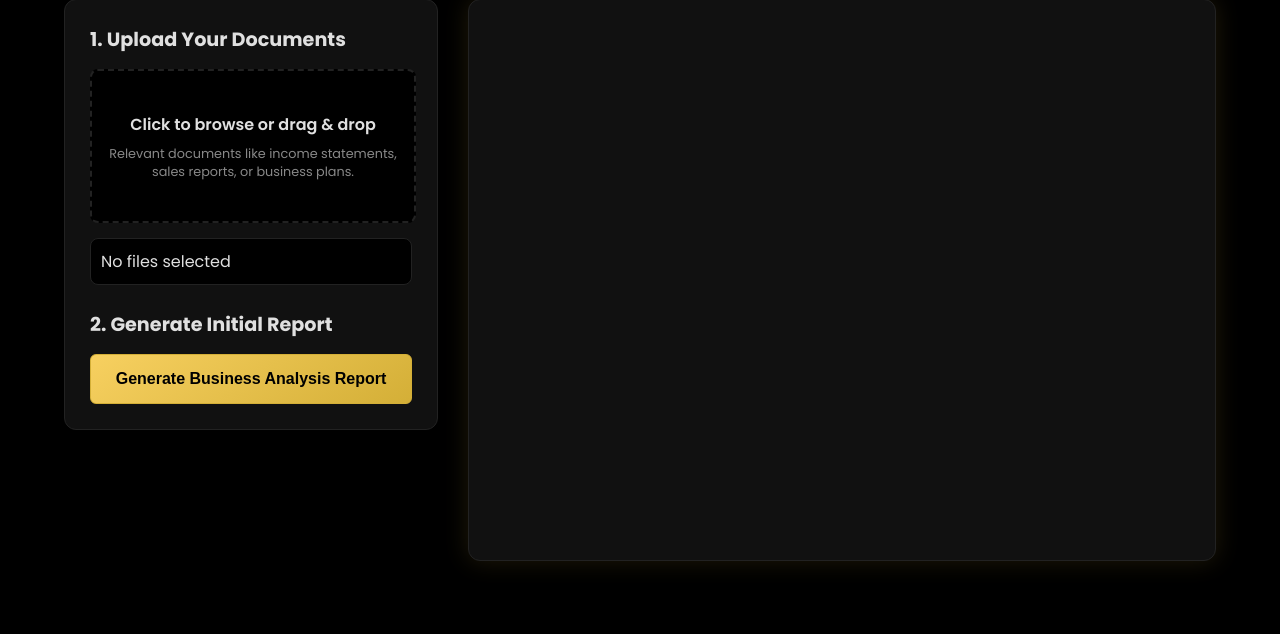
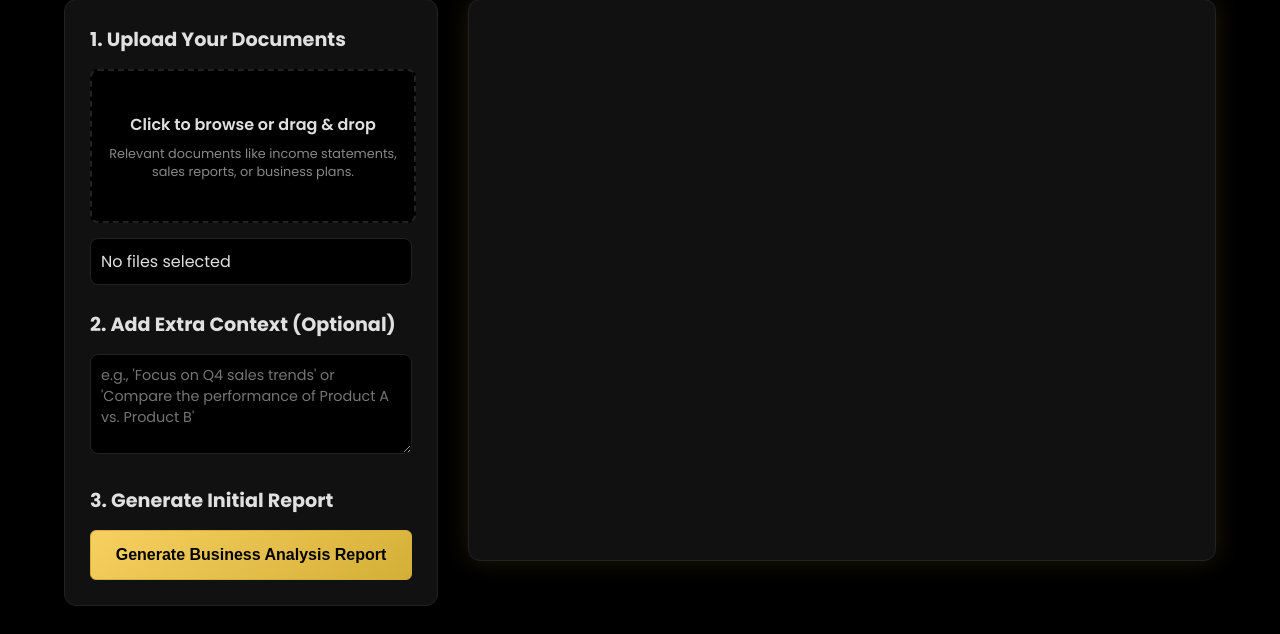
Before and after one commit to kavyajain933-code/AnaBizAI, a Flask app: page /analysis/1 in a window 1280 px wide. Shown: the part 166-800 px from the top of the page. Run offline with Flask 3, Linux system fonts and the light colour scheme.

Commit message:
Fix styling and finalize features

```diff
--- a/app.py
+++ b/app.py
@@ -23,28 +23,34 @@ if api_key:
 else:
     print("🔴 Warning: GEMINI_API_KEY not found. API calls will fail.")
 
-# --- SPECIFIC PROMPTS FOR EACH ANALYSIS TYPE ---
+# --- PROMPTS NOW INCLUDE A PLACEHOLDER FOR USER_CONTEXT ---
 PLANNING_PROMPTS = {
     "swot": """
-Act as a senior business strategist. First, perform a detailed SWOT analysis based on the provided documents. The analysis should be in Markdown and include at least 3-5 bullet points for each category (Strengths, Weaknesses, Opportunities, Threats).
+Act as a senior business strategist. First, perform a detailed SWOT analysis based on the provided documents. The analysis should be in Markdown and include at least 3-5 bullet points for each category.
+{user_context}
 
 After the text analysis, add the separator '---CHART_PLAN---'.
 
-Next, propose a JSON array of 2-3 charts to visualize the SWOT findings. For each chart, provide a 'title' and a 'prompt'. A good idea would be a bar chart counting the points in each category, and perhaps a radar chart to show the balance of the four categories.
+Next, propose a JSON array of 2-3 charts to visualize the SWOT findings. For each chart, provide a 'title' and a 'prompt'.
+IMPORTANT: For the 'prompt', you must only request standard chart types like 'bar', 'pie', 'doughnut', or 'radar'.
 """,
     "financial": """
-Act as an expert financial analyst. First, conduct a thorough financial analysis based on the provided documents (e.g., balance sheets, income statements). The analysis in Markdown should cover key areas like Revenue, Profitability, Liquidity, and Key Financial Ratios.
+Act as an expert financial analyst. First, conduct a thorough financial analysis based on the provided documents. The analysis in Markdown should cover key areas like Revenue, Profitability, and Key Financial Ratios.
+{user_context}
 
 After the text analysis, add the separator '---CHART_PLAN---'.
 
-Next, propose a JSON array of 3-4 highly relevant financial charts. For each chart, provide a 'title' and a 'prompt'. Examples include a pie chart for 'Revenue Composition', a bar chart for 'Profitability Trend (e.g., Gross vs. Net Profit)', and a line chart for 'Quarterly Revenue Growth'.
+Next, propose a JSON array of 3-4 highly relevant financial charts. For each chart, provide a 'title' and a 'prompt'.
+IMPORTANT: For the 'prompt', you must only request standard chart types like 'bar', 'line', 'pie', or 'doughnut'.
 """,
     "future": """
-Act as a forward-thinking growth consultant. First, create a "Future Planning" report in Markdown based on the provided documents. This report should outline 3-5 concrete, actionable strategic recommendations for the next business quarter, focusing on product, marketing, and operations.
+Act as a forward-thinking growth consultant. First, create a "Future Planning" report in Markdown based on the provided documents, outlining 3-5 actionable strategic recommendations.
+{user_context}
 
 After the text analysis, add the separator '---CHART_PLAN---'.
 
-Next, propose a JSON array of 2-3 charts to support your recommendations. For each chart, provide a 'title' and a 'prompt'. Good ideas include a doughnut chart showing the 'Impact vs. Effort' for your recommendations, or a timeline/roadmap visualization.
+Next, propose a JSON array of 2-3 charts to support your recommendations. For each chart, provide a 'title' and a 'prompt'.
+IMPORTANT: For the 'prompt', you must only request standard chart types like 'bar', 'line', 'pie', or 'doughnut'.
 """
 }
 
@@ -97,8 +103,16 @@ def generate_analysis():
     if not files or files[0].filename == '': return jsonify({"error": "No files selected."}), 400
 
     analysis_type = request.form.get('analysis_type')
-    planning_prompt = PLANNING_PROMPTS.get(analysis_type)
-    if not planning_prompt: return jsonify({"error": "Invalid analysis type."}), 400
+    user_context_text = request.form.get('context', '')
+
+    prompt_template = PLANNING_PROMPTS.get(analysis_type)
+    if not prompt_template: return jsonify({"error": "Invalid analysis type."}), 400
+
+    context_for_prompt = ""
+    if user_context_text:
+        context_for_prompt = f"\nIMPORTANT: Please focus on the following request from the user: '{user_context_text}'\n"
+
+    planning_prompt = prompt_template.format(user_context=context_for_prompt)
 
     try:
         model_input = process_files(files)
@@ -112,18 +126,15 @@ def generate_analysis():
             parts = planning_response.text.split('---CHART_PLAN---', 1)
             text_report = parts[0].strip()
 
-            # --- THIS IS THE FINAL, ROBUST FIX ---
-            # It finds the array (from '[' to ']') and ignores any mistakes around it.
             match = re.search(r'\[.*\]', parts[1], re.DOTALL)
             if match:
                 json_string = match.group(0)
                 try:
                     chart_plan = json.loads(json_string)
                 except json.JSONDecodeError:
-                    print("Error: Failed to parse the extracted JSON array from the AI plan.")
-                    text_report = planning_response.text # Fallback
+                    text_report = planning_response.text
             else:
-                text_report = planning_response.text # Fallback
+                text_report = planning_response.text
         else:
             text_report = planning_response.text
 
--- a/static/script.js
+++ b/static/script.js
@@ -1,7 +1,7 @@
 // static/script.js
 let uploadedFiles = [];
 let activeCharts = [];
-let generatedChartsData = []; // Store chart data for the explanation feature
+let generatedChartsData = [];
 
 document.addEventListener('DOMContentLoaded', () => {
     const analyzeBtn = document.getElementById('analyzeBtn');
@@ -57,20 +57,22 @@ async function getAnalysis() {
     const resultDiv = document.getElementById('result');
     const explanationSection = document.getElementById('explanation-section');
     const analysisType = document.getElementById('analysis-meta').dataset.analysisType;
+    const contextInput = document.getElementById('contextInput');
 
-    // Reset UI for new analysis
+    // Reset UI
     loader.style.display = 'block';
     resultDiv.innerHTML = '';
     explanationSection.style.display = 'none';
     document.getElementById('explanation-result').innerHTML = '';
-    document.getElementById('charts-container').innerHTML = ''; // Clear old charts
+    document.getElementById('charts-container').innerHTML = '';
     activeCharts.forEach(chart => chart.destroy());
     activeCharts = [];
-    generatedChartsData = []; // Clear old chart data
+    generatedChartsData = [];
 
     const formData = new FormData();
     uploadedFiles.forEach(file => formData.append('files[]', file));
     formData.append('analysis_type', analysisType);
+    formData.append('context', contextInput.value);
 
     try {
         const response = await fetch(`/api/generate`, { method: 'POST', body: formData });
@@ -79,9 +81,9 @@ async function getAnalysis() {
         if (response.ok) {
             resultDiv.innerHTML = marked.parse(data.analysis_result);
             if (data.charts_data && data.charts_data.length > 0) {
-                generatedChartsData = data.charts_data; // Save chart data
+                generatedChartsData = data.charts_data;
                 renderCharts(generatedChartsData);
-                explanationSection.style.display = 'block'; // Show explanation prompt
+                explanationSection.style.display = 'block';
             }
         } else {
             resultDiv.innerHTML = `<p style="color: #f85149;">Error: ${data.error}</p>`;
@@ -137,7 +139,6 @@ function renderCharts(chartsData) {
 
     chartsData.forEach((chartData, index) => {
         const chartWrapper = document.createElement('div');
-        // This simple wrapper is what causes the 'slim' look, but it's what was there before.
         chartWrapper.style.marginBottom = '2rem';
         const title = document.createElement('h3');
         title.innerText = chartData.title;
@@ -152,7 +153,7 @@ function renderCharts(chartsData) {
             data: chartData.data,
             options: {
                 responsive: true,
-                maintainAspectRatio: true, // This contributes to the slim look in a narrow container
+                maintainAspectRatio: true,
                 plugins: { legend: { labels: { color: '#e0e0e0' } } },
                 scales: {
                     y: {
--- a/static/style.css
+++ b/static/style.css
@@ -116,12 +116,6 @@ body {
     text-align: left;
 }
 
-/* How It Works Section */
-.info-section {
-    animation: fadeIn 1s ease-out 0.8s forwards;
-    opacity: 0;
-}
-
 .how-it-works-grid {
     display: grid;
     grid-template-columns: repeat(auto-fit, minmax(280px, 1fr));
@@ -205,7 +199,6 @@ body {
     margin-top: 0;
 }
 
-/* File Upload Styles */
 .file-upload-area {
     position: relative;
     width: 100%;
@@ -248,7 +241,6 @@ body {
     padding: 0 10px;
 }
 
-/* Style for the context textarea */
 .context-textarea {
     width: 100%;
     height: 100px;
@@ -312,9 +304,6 @@ button:hover {
     border-bottom: 1px solid var(--border-color);
     padding-bottom: 0.3em;
 }
-.output-card h1 { font-size: 1.8em; }
-.output-card h2 { font-size: 1.5em; }
-.output-card h3 { font-size: 1.2em; }
 .output-card p {
     line-height: 1.7;
     margin-bottom: 1em;
@@ -325,24 +314,6 @@ button:hover {
 .output-card li {
     margin-bottom: 0.8em;
     line-height: 1.6;
-}
-.output-card a {
-    color: var(--light-gold);
-    text-decoration: none;
-    transition: color 0.3s;
-}
-.output-card a:hover {
-    text-decoration: underline;
-    color: white;
-}
-.output-card strong {
-    color: var(--light-gold);
-}
-.output-card code {
-    background-color: #000;
-    padding: 2px 5px;
-    border-radius: 4px;
-    font-family: monospace;
 }
 
 .file-list {
--- a/templates/analysis.html
+++ b/templates/analysis.html
@@ -31,17 +31,12 @@
                 </div>
                 <div id="fileList" class="file-list">No files selected</div>
 
-                <h2>2. Generate Initial Report</h2>
+                <h2>2. Add Extra Context (Optional)</h2>
+                <textarea id="contextInput" class="context-textarea" placeholder="e.g., 'Focus on Q4 sales trends' or 'Compare the performance of Product A vs. Product B'"></textarea>
+
+                <h2>3. Generate Initial Report</h2>
                 <div class="button-group">
                     <button id="analyzeBtn">Generate {{ page_title }} Report</button>
-                </div>
-
-                <div id="qa-section" style="display: none; margin-top: 25px;">
-                    <h2>3. Ask a Follow-up Question</h2>
-                    <textarea id="questionInput" class="context-textarea" placeholder="e.g., 'What was the total revenue in Q3?' or 'Summarize the main threats.'"></textarea>
-                    <div class="button-group">
-                         <button id="askBtn">Get Answer</button>
-                    </div>
                 </div>
             </div>
 
```
